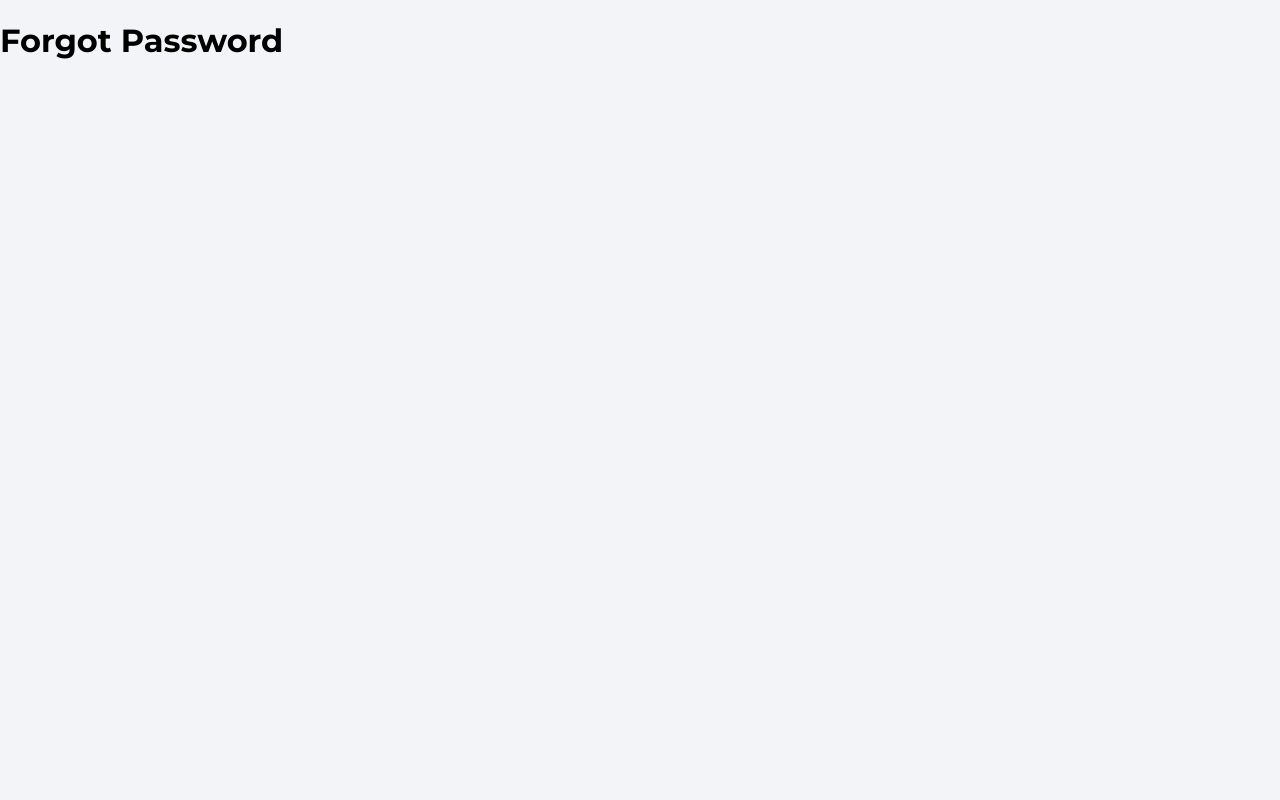
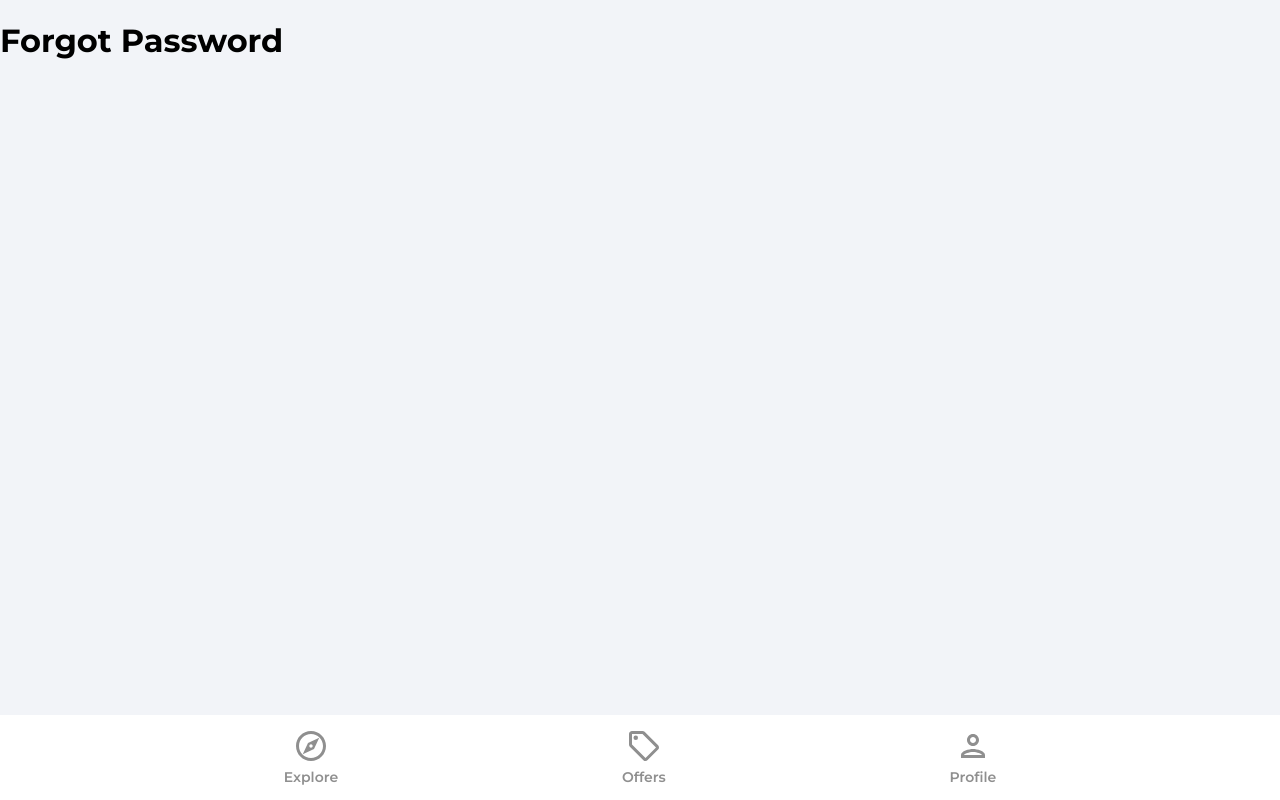
Before and after one commit to akbarsayakov/house-marketplace, a React (Create React App) app: page /forgot-password in a window 1280 px wide. Built offline with nearby package versions, Linux system fonts and the light colour scheme.

Commit message:
Navbar component

```diff
--- a/src/App.js
+++ b/src/App.js
@@ -1,4 +1,5 @@
 import { BrowserRouter as Router, Route, Routes } from 'react-router-dom'
+import Navbar from './components/Navbar'
 import Explore from './pages/Explore'
 import Offers from './pages/Offers'
 import Profile from './pages/Profile'
@@ -18,6 +19,7 @@ function App() {
           <Route path='/sign-up' element={<SignUp />} />
           <Route path='/forgot-password' element={<ForgotPassword />} />
         </Routes>
+        <Navbar />
       </Router>
     </>
   )
--- /dev/null
+++ b/src/components/Navbar.jsx
@@ -0,0 +1,73 @@
+import { useNavigate, useLocation } from 'react-router-dom'
+import { ReactComponent as OfferIcon } from '../assets/svg/localOfferIcon.svg'
+import { ReactComponent as ExploreIcon } from '../assets/svg/exploreIcon.svg'
+import { ReactComponent as PersonOutlineIcon } from '../assets/svg/personOutlineIcon.svg'
+
+function Navbar() {
+  const navigate = useNavigate()
+  const location = useLocation()
+
+  const pathMatchRoute = (route) => {
+    if (route === location.pathname) {
+      return true
+    }
+  }
+  return (
+    <footer className='navbar'>
+      <nav className='navbarNav'>
+        <ul className='navbarListItems'>
+          <li className='navbarListItem' onClick={() => navigate('/')}>
+            <ExploreIcon
+              fill={pathMatchRoute('/') ? '#2c2c2c' : '#8f8f8f'}
+              width='36px'
+              height='36px'
+            />
+            <p
+              className={
+                pathMatchRoute('/')
+                  ? 'navbarListItemNameActive'
+                  : 'navbarListItemName'
+              }
+            >
+              Explore
+            </p>
+          </li>
+          <li className='navbarListItem' onClick={() => navigate('/offers')}>
+            <OfferIcon
+              fill={pathMatchRoute('/offers') ? '#2c2c2c' : '#8f8f8f'}
+              width='36px'
+              height='36px'
+            />
+            <p
+              className={
+                pathMatchRoute('/offer')
+                  ? 'navbarListItemNameActive'
+                  : 'navbarListItemName'
+              }
+            >
+              Offers
+            </p>
+          </li>
+          <li className='navbarListItem' onClick={() => navigate('/profile')}>
+            <PersonOutlineIcon
+              fill={pathMatchRoute('/profile') ? '#2c2c2c' : '#8f8f8f'}
+              width='36px'
+              height='36px'
+            />
+            <p
+              className={
+                pathMatchRoute('/profile')
+                  ? 'navbarListItemNameActive'
+                  : 'navbarListItemName'
+              }
+            >
+              Profile
+            </p>
+          </li>
+        </ul>
+      </nav>
+    </footer>
+  )
+}
+
+export default Navbar
```
